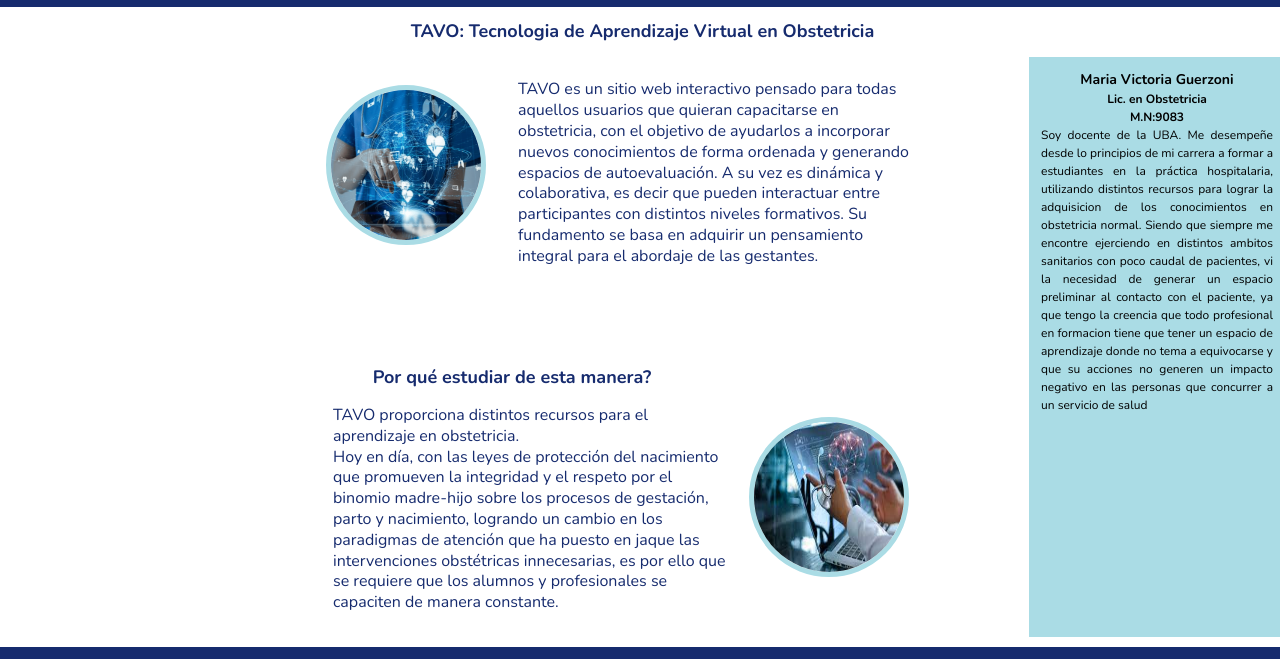
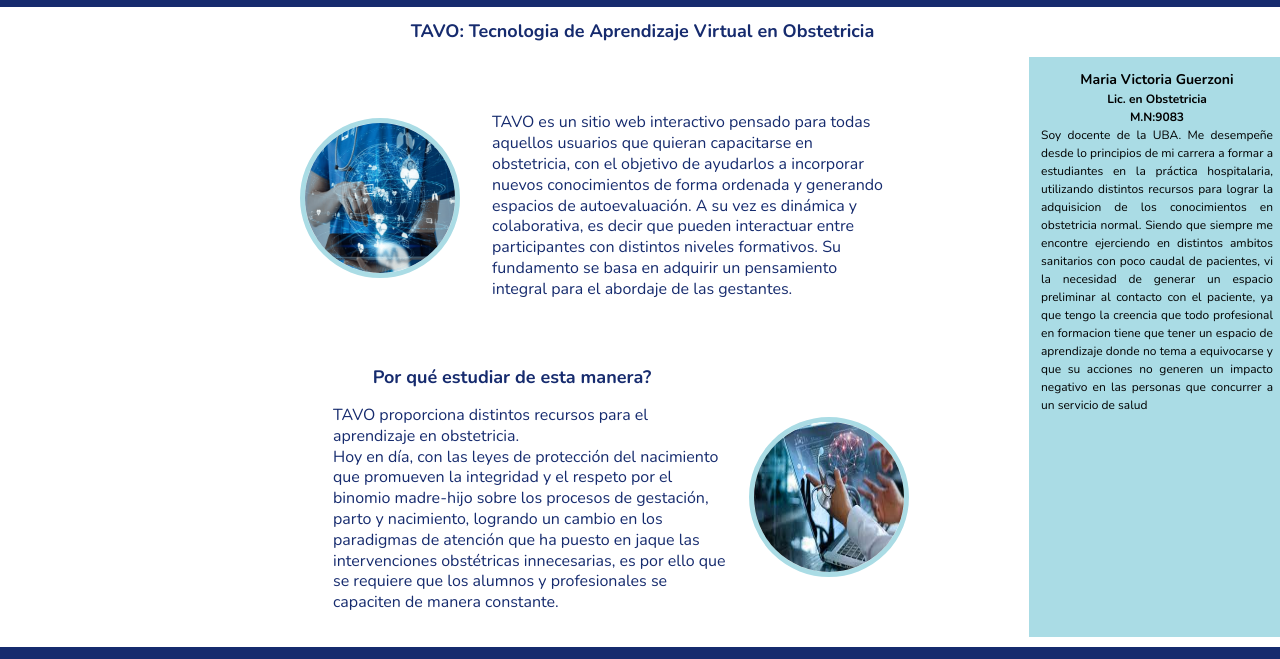
Before and after one commit to victoriaguerzoni/TAVO, a website: page index.html in a window 1280 px wide. Shown: the part 93-752 px from the top of the page. Drawn offline with nearby package versions, Linux system fonts and the light colour scheme.

Commit message:
cambios en mi sitio para segunda entrega de proyecto final

```diff
--- a/index.html
+++ b/index.html
@@ -70,12 +70,12 @@
         <section id="titulo_principal">
             <h1 class="animate__animated animate__fadeInLeft">TAVO: Tecnologia de Aprendizaje Virtual en Obstetricia</h1>
         </section>
-        <section id="intro">
-            <article class="animate__animated animate__fadeInLeft introduccion">
-                <img class="intro_img" src="./assets/img/imagendelindex.png" alt="imagendepresentacion" width="200" height="200">
-                <p class="intro_parrafo">TAVO es un sitio web interactivo pensado para todas aquellos usuarios que quieran capacitarse en obstetricia, con el objetivo de ayudarlos a incorporar nuevos conocimientos de forma ordenada y generando espacios de autoevaluación. A su vez es dinámica y colaborativa, es decir que pueden interactuar entre participantes con distintos niveles formativos. Su fundamento se basa en adquirir un pensamiento integral para el abordaje de las gestantes.</p>
-            </article>
-        </section>
+
+        <article id="intro" class="animate__animated animate__fadeInLeft introduccion">
+            <img class="intro_img" src="./assets/img/imagendelindex.png" alt="imagendepresentacion" width="200" height="200">
+            <p class="intro_parrafo">TAVO es un sitio web interactivo pensado para todas aquellos usuarios que quieran capacitarse en obstetricia, con el objetivo de ayudarlos a incorporar nuevos conocimientos de forma ordenada y generando espacios de autoevaluación. A su vez es dinámica y colaborativa, es decir que pueden interactuar entre participantes con distintos niveles formativos. Su fundamento se basa en adquirir un pensamiento integral para el abordaje de las gestantes.</p>
+        </article>
+
 
         <section id="desarrollo" class="animate__animated animate__fadeInRight">
             <h2 class="titulosecundario">Por qué estudiar de esta manera?</h2>
```
Also changed, not shown: package.json (added, +15 -0 lines), pages/bibliografia.html (+1 -0 lines), pages/contactos.html (+2 -1 lines), pages/novedades.html (+1 -0 lines), 2 other files.
